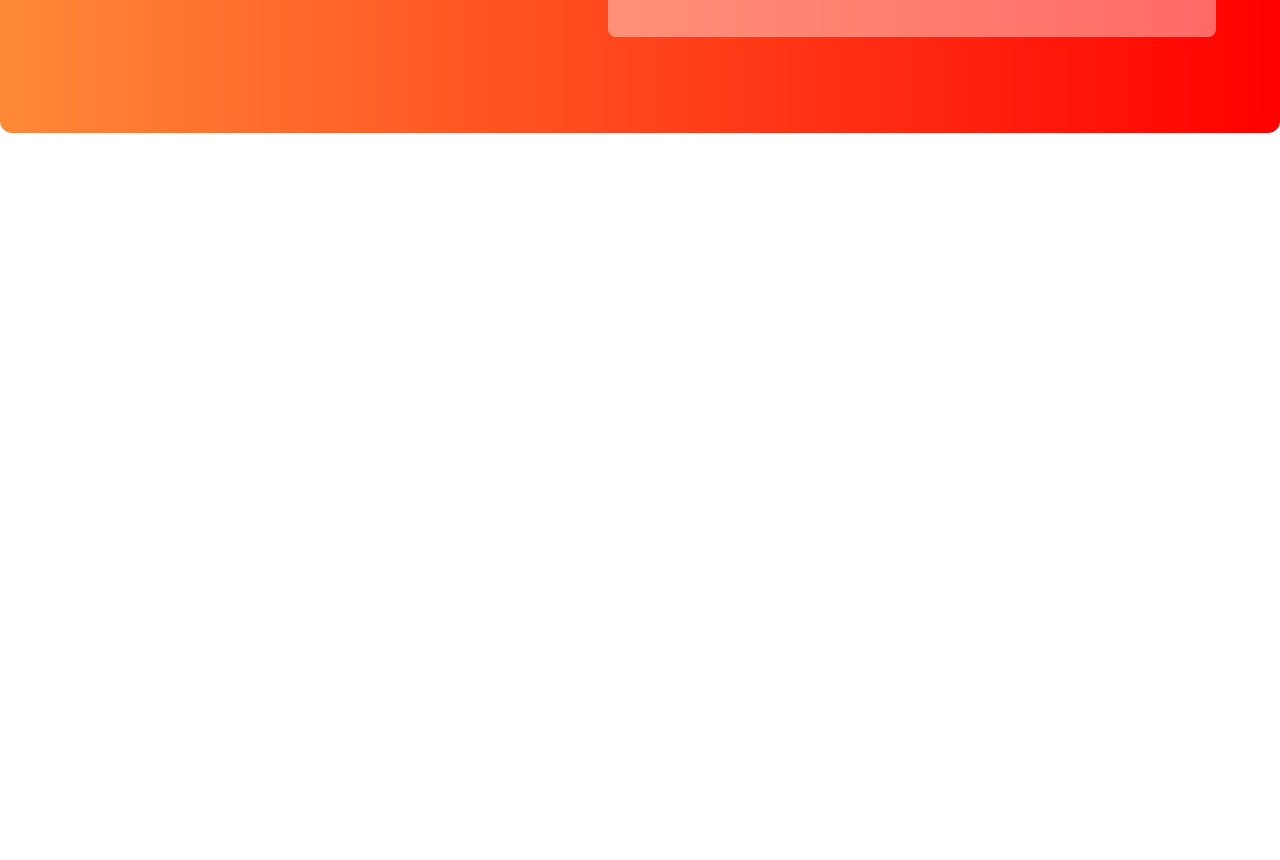
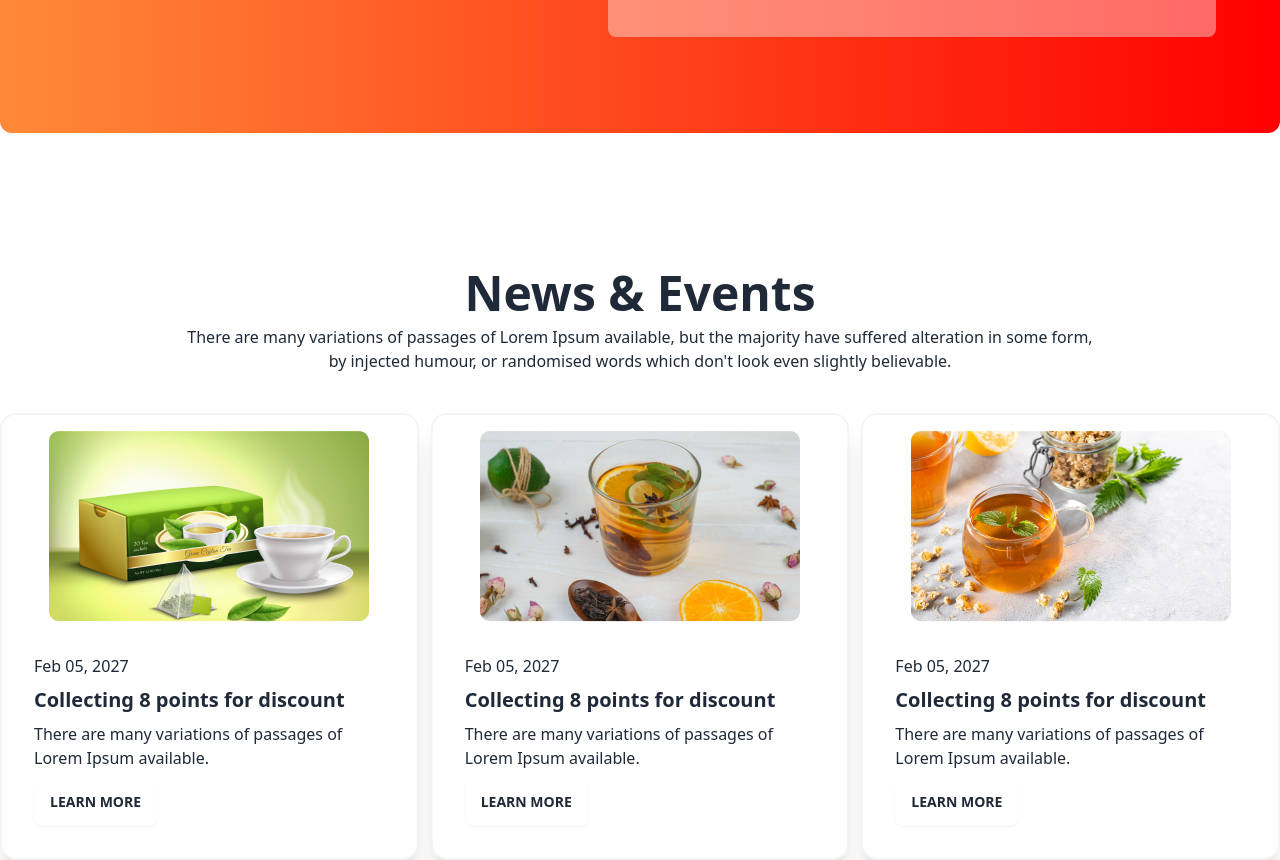
Before and after one commit to saida-taien/Tea-House, a plain HTML site: page index.html in a window 1280 px wide. Shown: the part 2894-3754 px from the top of the page. Before the commit the page ends 3123 px from the top, so only its background shows below. Drawn offline with nearby package versions, Linux system fonts and the light colour scheme.

Commit message:
News and events section added

```diff
--- a/index.html
+++ b/index.html
@@ -219,8 +219,50 @@
             </div>
         </section>
 
+         <!-- News & Events  -->
 
+         <section class="mt-16 lg:mt-32">
+            <div class="text-center mx-auto">
+                <h1 class="text-5xl font-extrabold p-2">News & Events</h1>
+                <p class="font-normal">There are many variations of passages of Lorem Ipsum available, but the majority have suffered alteration in some form, <br> by injected humour, or randomised words which don't look even slightly believable. </p>
+            </div>
 
+            <div class="mt-10 grid grid-cols-1 lg:grid-cols-3 md:grid-cols-2 gap-3">
+                <div class="card  bg-base-100 shadow-xl border-2 border-gray-100">
+                    <figure><img src="images/news-1.png" class="pt-4" /></figure>
+                    <div class="card-body">
+                        <p>Feb 05, 2027</p>
+                        <h2 class="card-title">Collecting 8 points for discount</h2>
+                        <p>There are many variations of passages of Lorem Ipsum available.</p>
+                        <div class="card-actions">
+                        <button class="btn border-0 font-semibold bg-white hover:bg-orange-700 duration-700 uppercase">learn more</button>
+                      </div>
+                    </div>
+                </div>
+                <div class="card bg-base-100 shadow-xl border-2 border-gray-100">
+                    <figure><img src="images/news-2.png" class="pt-4" /></figure>
+                    <div class="card-body">
+                        <p>Feb 05, 2027</p>
+                        <h2 class="card-title">Collecting 8 points for discount</h2>
+                        <p>There are many variations of passages of Lorem Ipsum available.</p>
+                        <div class="card-actions">
+                        <button class="btn border-0 font-semibold bg-white hover:bg-orange-700 duration-700 uppercase">learn more</button>
+                      </div>
+                    </div>
+                </div>
+                <div class="card  bg-base-100 shadow-xl border-2 border-gray-100">
+                    <figure><img src="images/news-3.png" class="pt-4" /></figure>
+                    <div class="card-body">
+                        <p>Feb 05, 2027</p>
+                        <h2 class="card-title">Collecting 8 points for discount</h2>
+                        <p>There are many variations of passages of Lorem Ipsum available.</p>
+                        <div class="card-actions">
+                        <button class="btn border-0 font-semibold bg-white hover:bg-orange-700 duration-700 uppercase">learn more</button>
+                      </div>
+                    </div>
+                </div>
+            </div>
+        </section>
 
     </main>
 </body>
```
